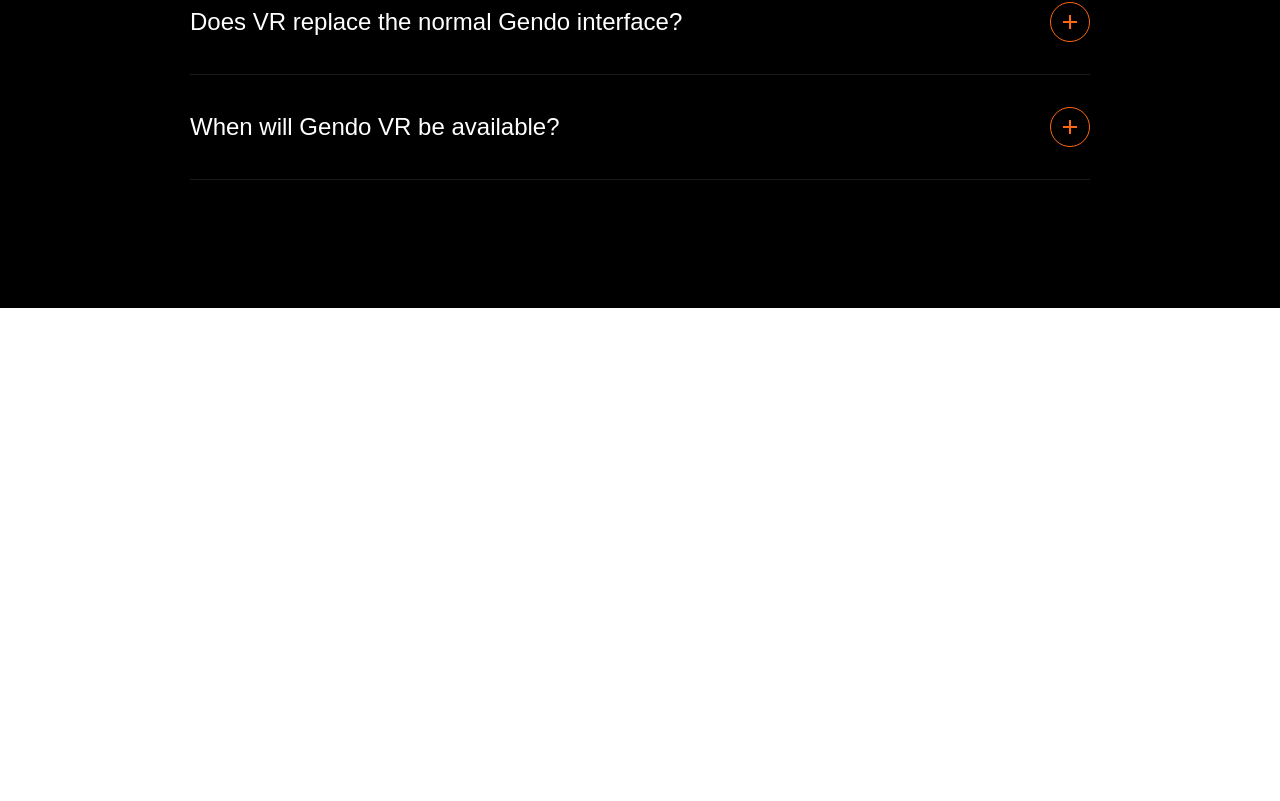
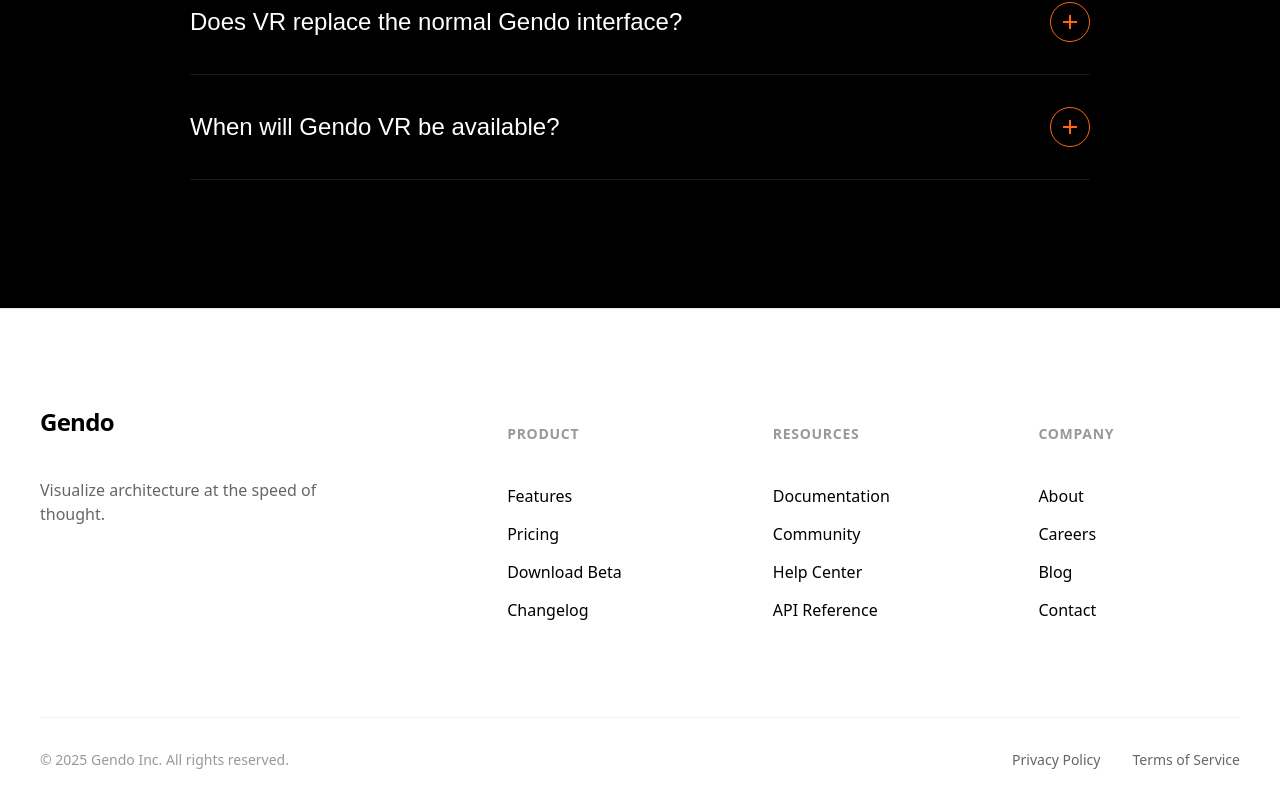
Before and after one commit to OlhaKutova/gendo-vr, a Next.js app: page / in a window 1280 px wide. Shown: the part 6119-6920 px from the top of the page. Before the commit the page ends 6427 px from the top, so only its background shows below. Built offline with nearby package versions, Linux system fonts and the light colour scheme.

Commit message:
create Footer component

```diff
--- a/src/app/page.tsx
+++ b/src/app/page.tsx
@@ -1,17 +1,21 @@
-import { Hero } from "@/containers/hero/Hero";
-import { SocialProof } from "@/containers/socialProof/SocialProof";
-import { Workflow } from "@/containers/workflow/Workflow";
-import { Features } from "@/containers/features/Features";
-import { Faq } from "@/containers/faq/FAQ";
+import {Hero} from "@/containers/hero/Hero";
+import {SocialProof} from "@/containers/socialProof/SocialProof";
+import {Workflow} from "@/containers/workflow/Workflow";
+import {Features} from "@/containers/features/Features";
+import {Faq} from "@/containers/faq/FAQ";
+import {Footer} from "@/containers/footer/Footer";
 
 export default function Home() {
   return (
-    <main>
-      <Hero />
-      <SocialProof />
-      <Workflow />
-      <Features />
-      <Faq />
-    </main>
+    <>
+      <main>
+        <Hero/>
+        <SocialProof/>
+        <Workflow/>
+        <Features/>
+        <Faq/>
+      </main>
+      <Footer/>
+    </>
   );
 }
--- /dev/null
+++ b/src/containers/footer/Footer.module.css
@@ -0,0 +1,124 @@
+.footer {
+    background-color: var(--color-white);
+    color: var(--color-black);
+    padding: 6rem 1.5rem 2rem;
+    border-top: 1px solid rgba(0, 0, 0, 0.1);
+}
+
+.footer__container {
+    max-width: 1200px;
+    margin: 0 auto;
+    display: flex;
+    flex-direction: column;
+    gap: 6rem;
+}
+
+.footer__top {
+    display: grid;
+    grid-template-columns: 1fr;
+    gap: 4rem;
+}
+
+@media (min-width: 768px) {
+    .footer__top {
+        grid-template-columns: 2fr 1fr 1fr 1fr;
+    }
+}
+
+.footer__brand {
+    display: flex;
+    flex-direction: column;
+    gap: 1.5rem;
+    max-width: 300px;
+}
+
+.footer__logo {
+    font-size: 1.5rem;
+    font-weight: 700;
+    letter-spacing: -0.03em;
+}
+
+.footer__tagline {
+    font-size: 1rem;
+    line-height: 1.5;
+    color: #666;
+}
+
+.footer__column {
+    display: flex;
+    flex-direction: column;
+    gap: 1.5rem;
+}
+
+.footer__columnTitle {
+    font-size: 0.875rem;
+    font-weight: 600;
+    text-transform: uppercase;
+    letter-spacing: 0.05em;
+    color: #999;
+}
+
+.footer__linkList {
+    display: flex;
+    flex-direction: column;
+    gap: 1rem;
+    list-style: none;
+    padding: 0;
+    margin: 0;
+}
+
+.footer__link {
+    font-size: 1rem;
+    color: var(--color-black);
+    text-decoration: none;
+    transition: color 0.2s ease;
+    cursor: pointer;
+}
+
+.footer__link:hover {
+    color: var(--color-orange);
+}
+
+.footer__bottom {
+    display: flex;
+    flex-direction: column;
+    gap: 2rem;
+    padding-top: 2rem;
+    border-top: 1px solid rgba(0, 0, 0, 0.05);
+    align-items: center;
+    text-align: center;
+}
+
+@media (min-width: 768px) {
+    .footer__bottom {
+        flex-direction: row;
+        justify-content: space-between;
+        text-align: left;
+    }
+}
+
+.footer__copyright {
+    font-size: 0.875rem;
+    color: #999;
+}
+
+.footer__legal {
+    display: flex;
+    gap: 2rem;
+}
+
+.footer__legalLink {
+    font-size: 0.875rem;
+    color: #666;
+    text-decoration: none;
+    transition: color 0.2s ease;
+}
+
+.footer__legalLink:hover {
+    color: var(--color-black);
+}
+
+.footer__socials {
+    display: flex;
+    gap: 1.5rem;
+}
--- /dev/null
+++ b/src/containers/footer/Footer.tsx
@@ -0,0 +1,61 @@
+"use client";
+
+import React from 'react';
+import Link from 'next/link';
+import { footerContent } from '@/content/footer';
+import styles from './Footer.module.css';
+
+export const Footer = () => {
+  return (
+    <footer className={styles.footer}>
+      <div className={styles.footer__container}>
+
+        <div className={styles.footer__top}>
+          <div className={styles.footer__brand}>
+            <span className={styles.footer__logo}>{footerContent.brand.name}</span>
+            <p className={styles.footer__tagline}>{footerContent.brand.tagline}</p>
+          </div>
+
+          {footerContent.columns.map((column, index) => (
+            <div key={index} className={styles.footer__column}>
+              <h4 className={styles.footer__columnTitle}>{column.title}</h4>
+              <ul className={styles.footer__linkList}>
+                {column.links.map((link, linkIndex) => (
+                  <li key={linkIndex}>
+                    <Link
+                      href={link.href}
+                      className={styles.footer__link}
+                      scroll={false}
+                    >
+                      {link.label}
+                    </Link>
+                  </li>
+                ))}
+              </ul>
+            </div>
+          ))}
+        </div>
+
+        <div className={styles.footer__bottom}>
+          <div className={styles.footer__copyright}>
+            {footerContent.copyright}
+          </div>
+
+          <div className={styles.footer__legal}>
+            {footerContent.legal.map((item, index) => (
+              <Link
+                key={index}
+                href={item.href}
+                className={styles.footer__legalLink}
+                scroll={false}
+              >
+                {item.label}
+              </Link>
+            ))}
+          </div>
+        </div>
+
+      </div>
+    </footer>
+  );
+};
--- /dev/null
+++ b/src/content/footer.ts
@@ -0,0 +1,45 @@
+export const footerContent = {
+  brand: {
+    name: "Gendo",
+    tagline: "Visualize architecture at the speed of thought."
+  },
+  columns: [
+    {
+      title: "Product",
+      links: [
+        { label: "Features", href: "#" },
+        { label: "Pricing", href: "#" },
+        { label: "Download Beta", href: "#" },
+        { label: "Changelog", href: "#" }
+      ]
+    },
+    {
+      title: "Resources",
+      links: [
+        { label: "Documentation", href: "#" },
+        { label: "Community", href: "#" },
+        { label: "Help Center", href: "#" },
+        { label: "API Reference", href: "#" }
+      ]
+    },
+    {
+      title: "Company",
+      links: [
+        { label: "About", href: "#" },
+        { label: "Careers", href: "#" },
+        { label: "Blog", href: "#" },
+        { label: "Contact", href: "#" }
+      ]
+    }
+  ],
+  socials: [
+    { label: "Twitter", href: "#" },
+    { label: "LinkedIn", href: "#" },
+    { label: "Instagram", href: "#" }
+  ],
+  copyright: "© 2025 Gendo Inc. All rights reserved.",
+  legal: [
+    { label: "Privacy Policy", href: "#" },
+    { label: "Terms of Service", href: "#" }
+  ]
+};
```
